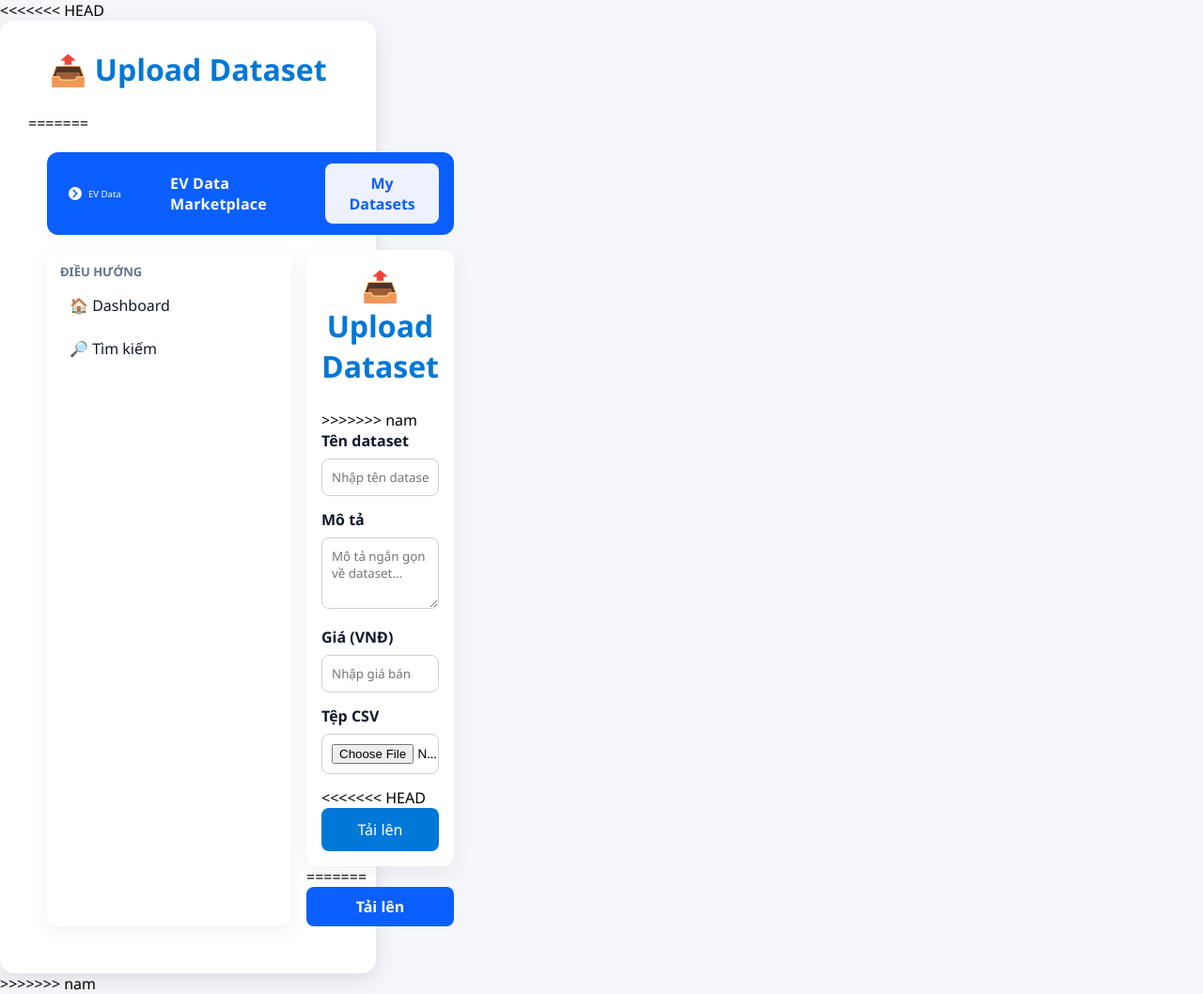
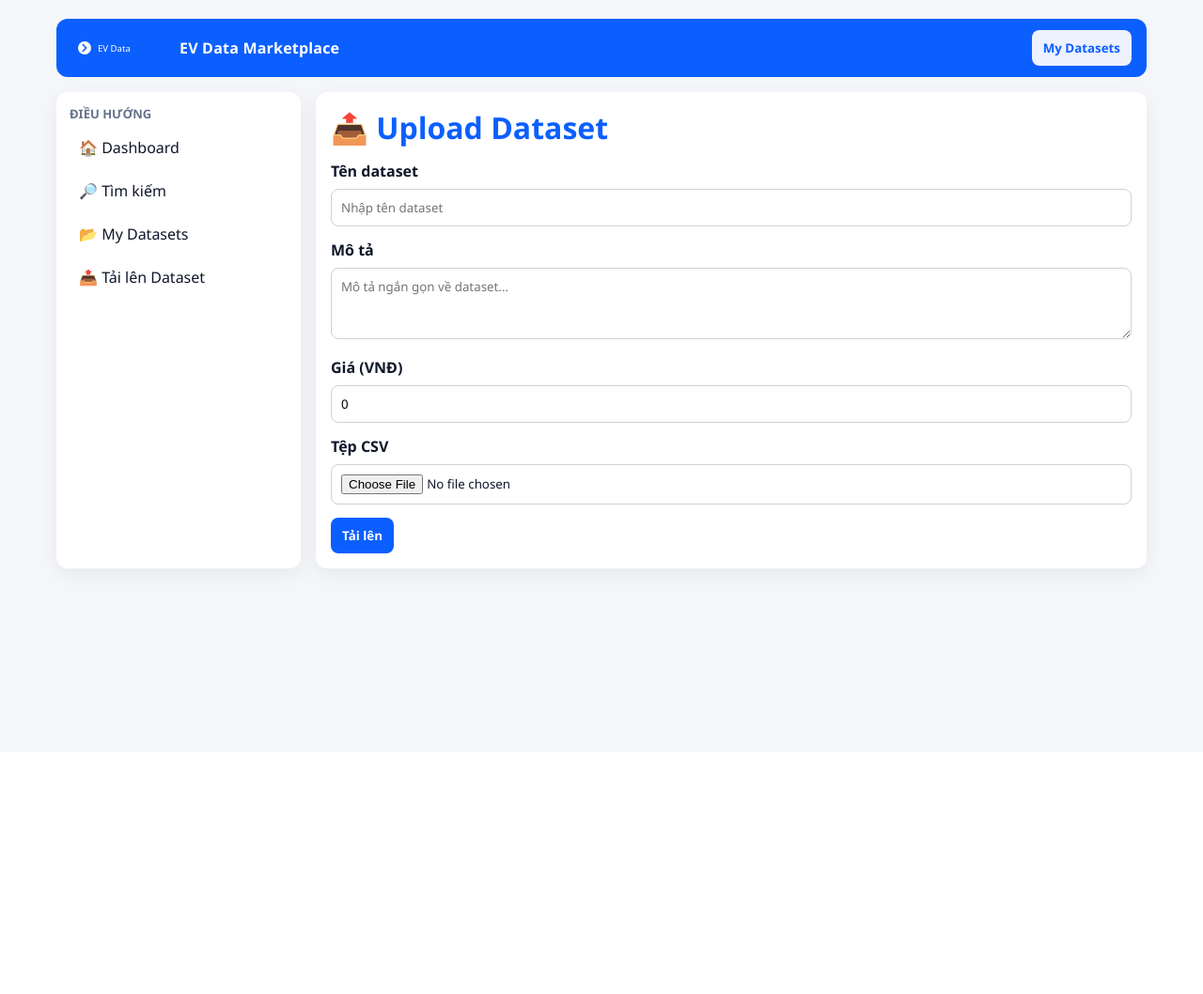
Before and after one commit to ltnhat0313/ev-data-marketplace, a FastAPI app: page /ui/upload in a window 1280 px wide. Shown: the whole page at 94% size. After the commit the page ends 622 px from the top, so only its background shows below. Run offline with FastAPI, Linux system fonts and the light colour scheme.

Commit message:
Fix: Giải quyết xung đột cho giao diện trang Upload

```diff
--- a/web/static/style.css
+++ b/web/static/style.css
@@ -8,74 +8,6 @@
 /* Toàn trang */
 body {
   background-color: #f4f6fa;
-<<<<<<< HEAD
-  display: flex;
-  justify-content: center;
-  align-items: center;
-  height: 100vh;
-}
-
-/* Khung chính */
-.upload-container {
-  background-color: #fff;
-  width: 400px;
-  padding: 30px;
-  border-radius: 15px;
-  box-shadow: 0 6px 20px rgba(0, 0, 0, 0.1);
-  text-align: left;
-}
-
-/* Tiêu đề */
-.upload-container h1 {
-  text-align: center;
-  color: #0078d7;
-  margin-bottom: 25px;
-}
-
-/* Nhóm input */
-.form-group {
-  margin-bottom: 20px;
-}
-
-.form-group label {
-  display: block;
-  font-weight: 600;
-  margin-bottom: 8px;
-  color: #333;
-}
-
-.form-group input,
-.form-group textarea {
-  width: 100%;
-  padding: 10px;
-  border: 1px solid #d1d1d1;
-  border-radius: 8px;
-  outline: none;
-  transition: all 0.3s ease;
-}
-
-.form-group input:focus,
-.form-group textarea:focus {
-  border-color: #0078d7;
-  box-shadow: 0 0 5px rgba(0, 120, 215, 0.3);
-}
-
-/* Nút submit */
-button {
-  width: 100%;
-  padding: 12px;
-  background-color: #0078d7;
-  color: white;
-  border: none;
-  border-radius: 8px;
-  font-size: 16px;
-  cursor: pointer;
-  transition: background 0.3s;
-}
-
-button:hover {
-  background-color: #005fa3;
-=======
   color: #0f172a;
   min-height: 100vh;
 }
@@ -230,5 +162,4 @@
 
 @media (max-width: 640px) {
   .grid-3 { grid-template-columns: 1fr; }
->>>>>>> nam
 }
--- a/web/templates/provide_upload.html
+++ b/web/templates/provide_upload.html
@@ -1,16 +1,9 @@
 <!DOCTYPE html>
-<html lang="en">
+<html lang="vi">
   <head>
     <meta charset="UTF-8" />
     <meta name="viewport" content="width=device-width, initial-scale=1.0" />
-    <title>Upload Dataset</title>
-<<<<<<< HEAD
-    <link rel="stylesheet" href="../static/style.css" />
-  </head>
-  <body>
-    <div class="upload-container">
-      <h1>📤 Upload Dataset</h1>
-=======
+    <title>Upload Dataset - EV Data Marketplace</title>
     <link rel="stylesheet" href="/static/style.css" />
   </head>
   <body>
@@ -30,13 +23,14 @@
           <ul class="nav-list">
             <li><a href="/ui/dashboard">🏠 Dashboard</a></li>
             <li><a href="/ui/search">🔎 Tìm kiếm</a></li>
+            <li><a href="/ui/my-datasets">📂 My Datasets</a></li>
+            <li><a href="/ui/upload">📤 Tải lên Dataset</a></li>
           </ul>
         </div>
       </aside>
       <main class="app-main">
         <div class="card">
           <h1 class="page-title">📤 Upload Dataset</h1>
->>>>>>> nam
 
           <form id="uploadForm">
             <div class="form-group">
@@ -60,7 +54,7 @@
 
             <div class="form-group">
               <label for="price">Giá (VNĐ)</label>
-          <input type="number" id="price" placeholder="Nhập giá bán" required />
+              <input type="number" id="price" value="0" placeholder="Nhập giá bán" required />
             </div>
 
             <div class="form-group">
@@ -68,13 +62,6 @@
               <input type="file" id="file" accept=".csv" required />
             </div>
 
-<<<<<<< HEAD
-        <button type="submit">Tải lên</button>
-      </form>
-    </div>
-
-    <script src="../static/app.js"></script>
-=======
             <button class="btn btn-primary" type="submit">Tải lên</button>
           </form>
         </div>
@@ -82,6 +69,5 @@
     </div>
 
     <script src="/static/app.js"></script>
->>>>>>> nam
   </body>
 </html>
```
Lines whose indentation alone changed are shown as unchanged.
